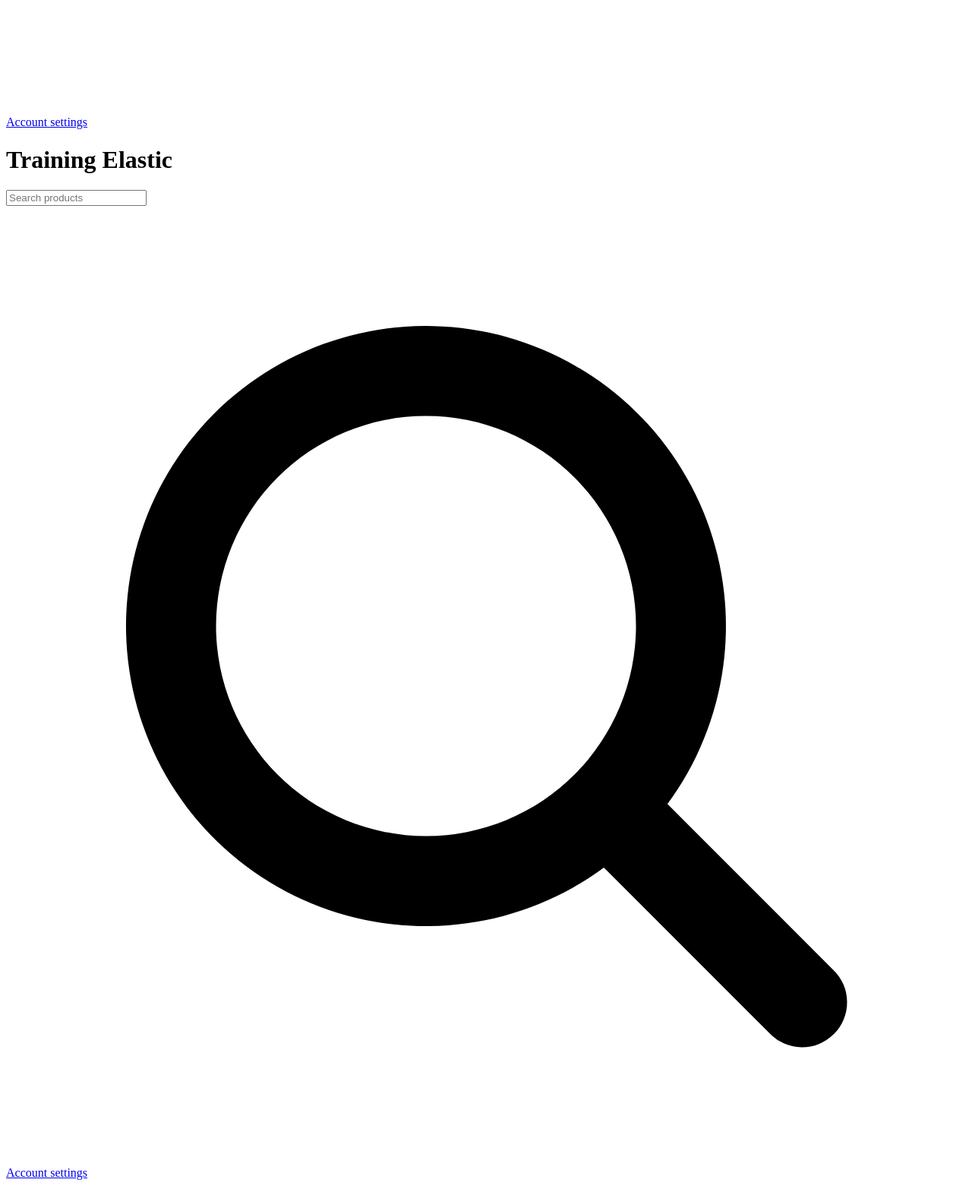
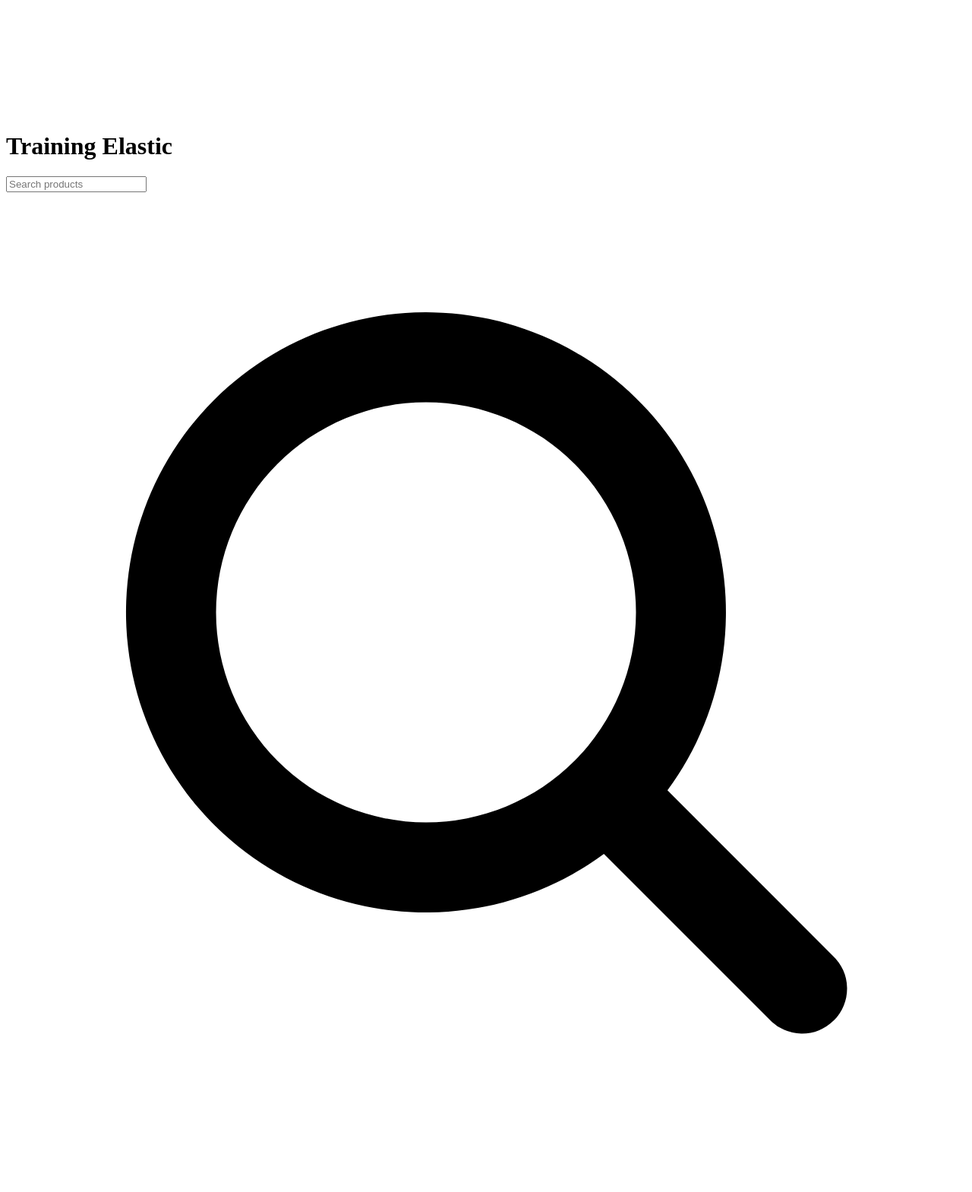
Before and after one commit to seeren-training/PHP-Elastic, a PHP site: template templates/header.html.php in a window 1280 px wide. Shown: the part 1199-2768 px from the top of the page at 76% size. After the commit the page ends 2560 px from the top, so only its background shows below. Run offline with PHP 8.4, Linux system fonts and the light colour scheme; the template is opened without the code that fills it, so the values that code supplies are empty.

Commit message:
Implements front end

```diff
--- a/templates/header.html.php
+++ b/templates/header.html.php
@@ -19,9 +19,6 @@
       aria-orientation="vertical"
       aria-labelledby="menu-button"
       tabindex="-1">
-      <div class="py-1" role="none">
-        <a href="#" class="block px-4 py-2 text-sm text-gray-700 hover:bg-gray-100" role="menuitem" tabindex="-1">Account settings</a>
-      </div>
     </div>
   </form>
 </div>
```
Also changed, not shown: public/assets/js/autocomplete.js.
